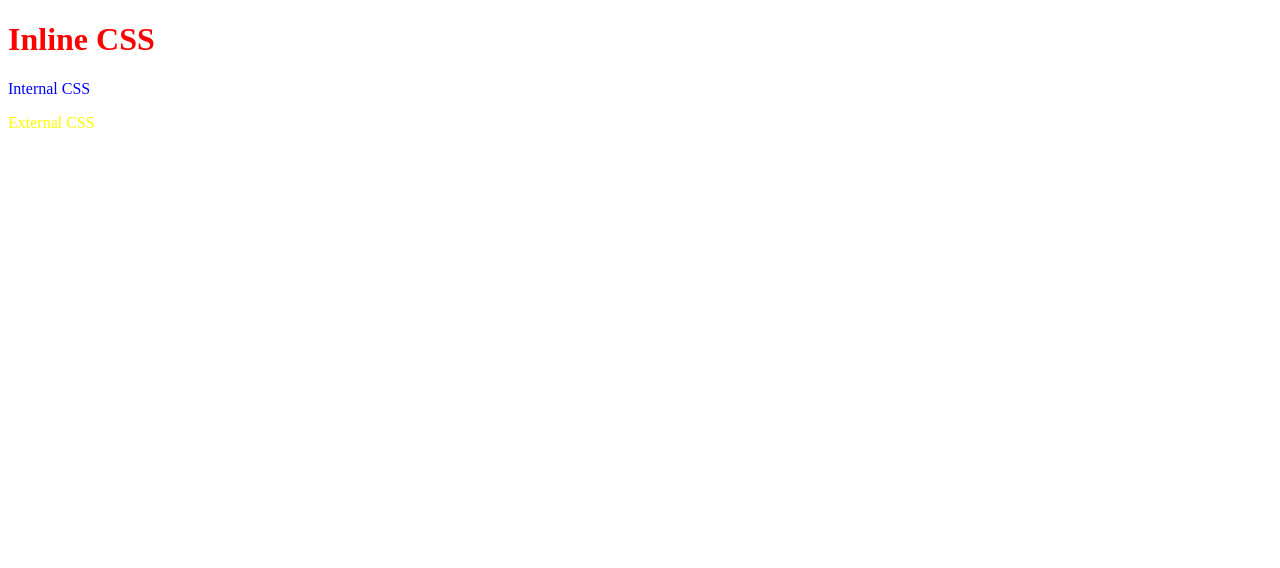
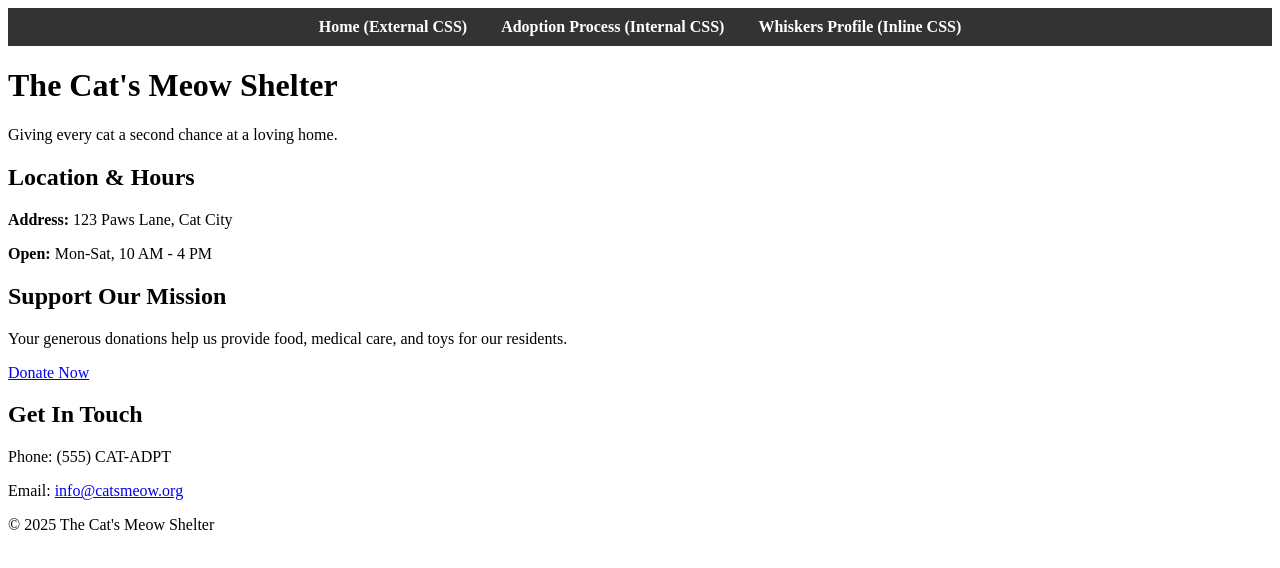
Before and after one commit to Aslam-gif/ex3, a plain HTML site: page index.html in a window 1280 px wide. Drawn offline with Linux system fonts and the light colour scheme.

Commit message:
Update index.html

```diff
--- a/index.html
+++ b/index.html
@@ -1,17 +1,53 @@
 <!DOCTYPE html>
-<html>
+<html lang="en">
 <head>
-        <title>CSS Types</title>
+    <meta charset="UTF-8">
+    <meta name="viewport" content="width=device-width, initial-scale=1.0">
+    <title>The Cat's Meow Shelter Home</title>
+
     <link rel="stylesheet" href="styles.css">
+
     <style>
-            .internal{
-                color:blue;
-            }
+        nav { background-color: #333; padding: 10px 0; text-align: center; }
+        nav a { color: white; text-decoration: none; margin: 0 15px; font-weight: bold; }
+        nav a:hover { color: #ffb74d; }
     </style>
 </head>
 <body>
-        <h1 style="color:red";>Inline CSS</h1>
-        <p class="internal">Internal CSS</p>
-        <div class="external">External CSS</div>
+
+    <nav>
+        <a href="index.html">Home (External CSS)</a>
+        <a href="internal.html">Adoption Process (Internal CSS)</a>
+        <a href="inline.html">Whiskers Profile (Inline CSS)</a>
+    </nav>
+    <header>
+        <h1>The Cat's Meow Shelter</h1>
+        <p>Giving every cat a second chance at a loving home.</p>
+    </header>
+
+    <div class="container">
+        <section class="info-block" id="location">
+            <h2>Location & Hours</h2>
+            <p><strong>Address:</strong> 123 Paws Lane, Cat City</p>
+            <p><strong>Open:</strong> Mon-Sat, 10 AM - 4 PM</p>
+        </section>
+
+        <section class="info-block">
+            <h2>Support Our Mission</h2>
+            <p>Your generous donations help us provide food, medical care, and toys for our residents.</p>
+            <a href="#footer-contact" class="btn-donate">Donate Now</a>
+        </section>
+
+        <section class="info-block contact" id="contact">
+            <h2>Get In Touch</h2>
+            <p>Phone: (555) CAT-ADPT</p>
+            <p>Email: <a href="mailto:info@catsmeow.org">info@catsmeow.org</a></p>
+        </section>
+    </div>
+
+    <footer id="footer-contact">
+        <p>&copy; 2025 The Cat's Meow Shelter</p>
+    </footer>
+
 </body>
 </html>
```
Lines whose indentation alone changed are shown as unchanged.
